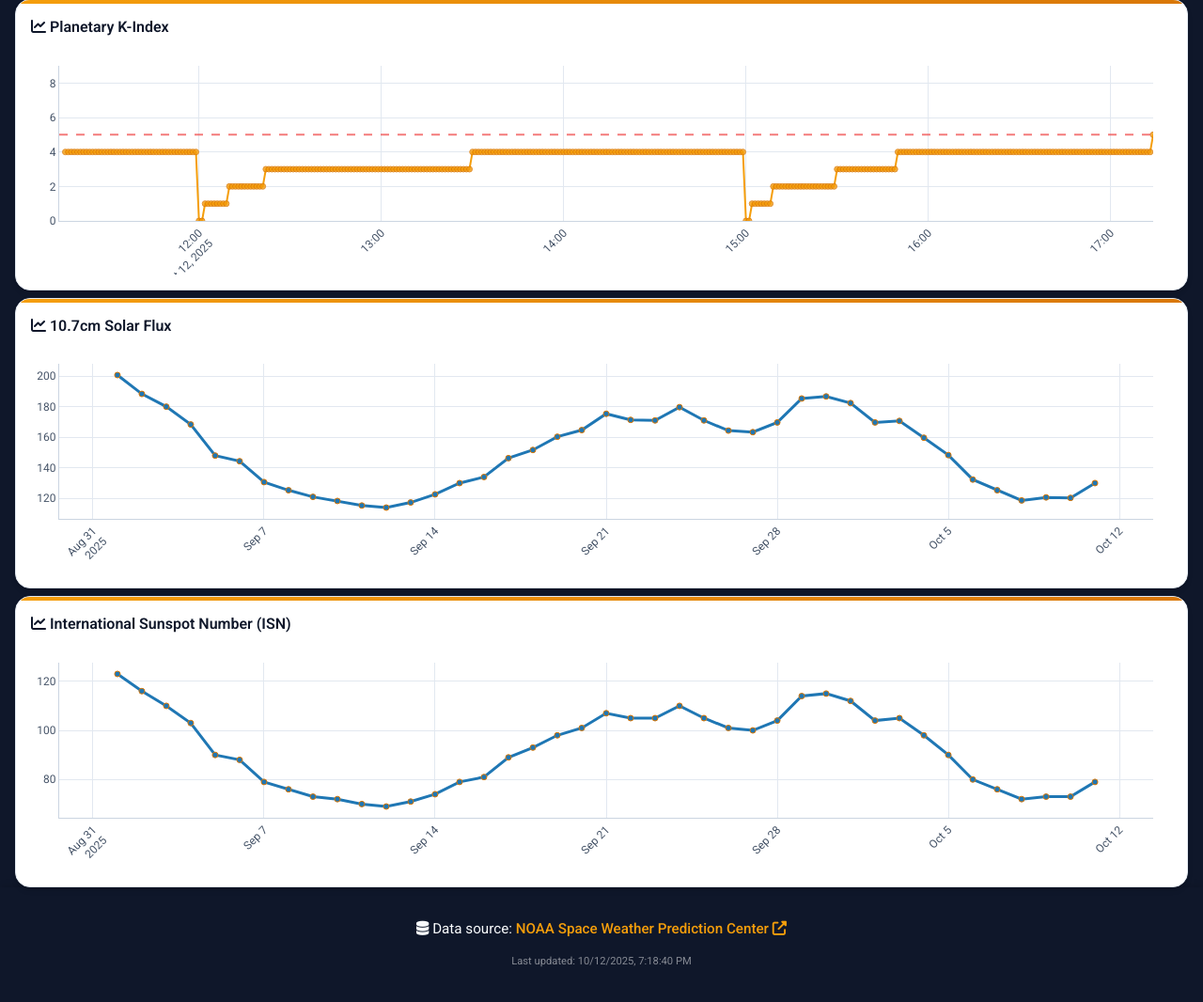
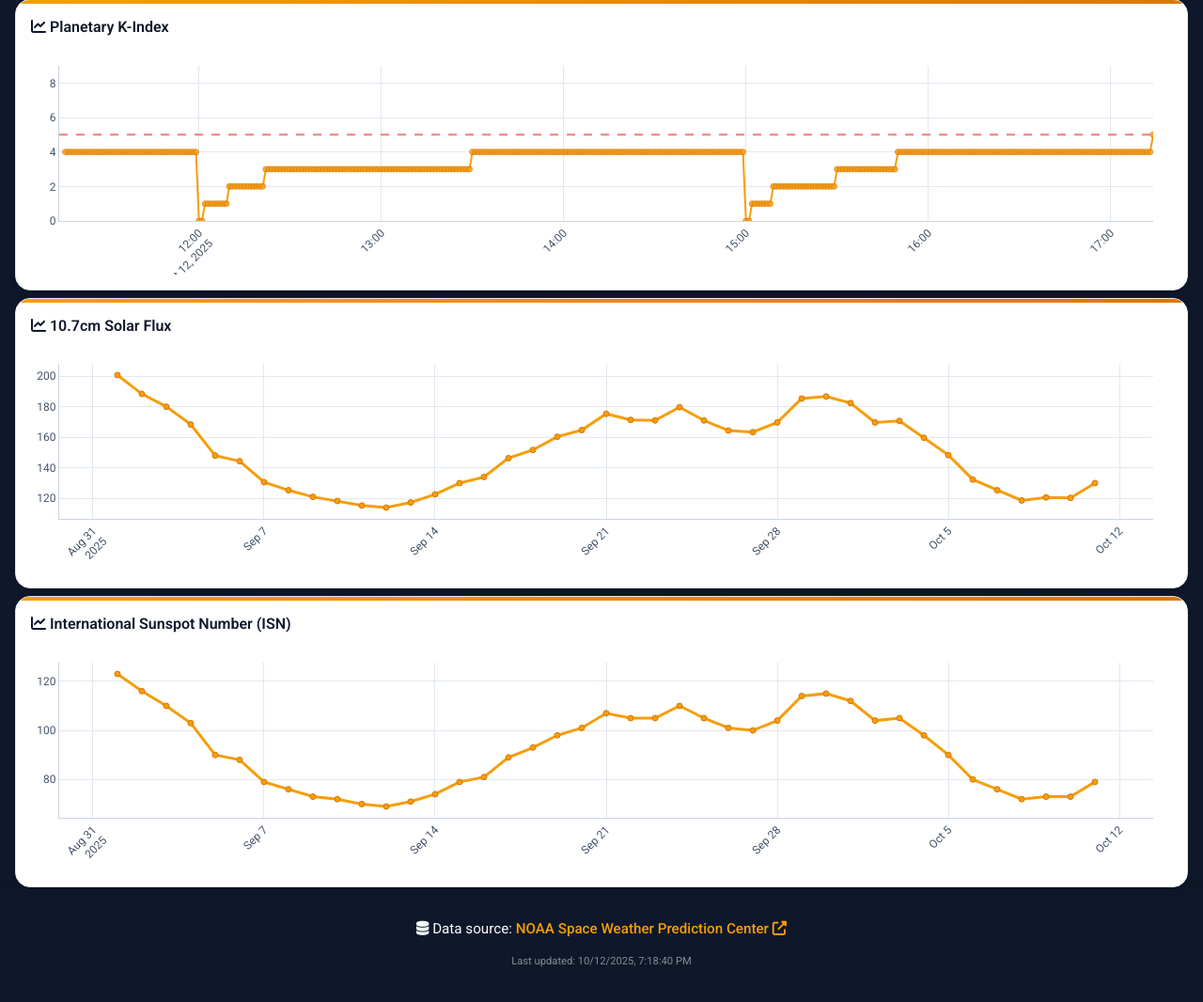
Before and after one commit to apider-coding/isn-poller, a FastAPI app: page / in a window 1280 px wide. Shown: the part 624-1690 px from the top of the page at 94% size. Run offline with FastAPI, Linux system fonts and the light colour scheme; some libraries are stand-ins or nearby versions.

Commit message:
fix: update graph line color

```diff
--- a/templates/graph.html
+++ b/templates/graph.html
@@ -221,8 +221,8 @@
       y: values,
       mode: 'lines+markers',
       type: 'scatter',
-      line: { color, width: 3 },
-      marker: { color, size: 6, line: { color: '#d97706', width: 1 } },
+      line: { color: '#f59e0b', width: 3 },
+      marker: { color: '#f59e0b', size: 6, line: { color: '#d97706', width: 1 } },
       hovertemplate: '%{y}<br>%{x}<extra></extra>'
     });
 
```
